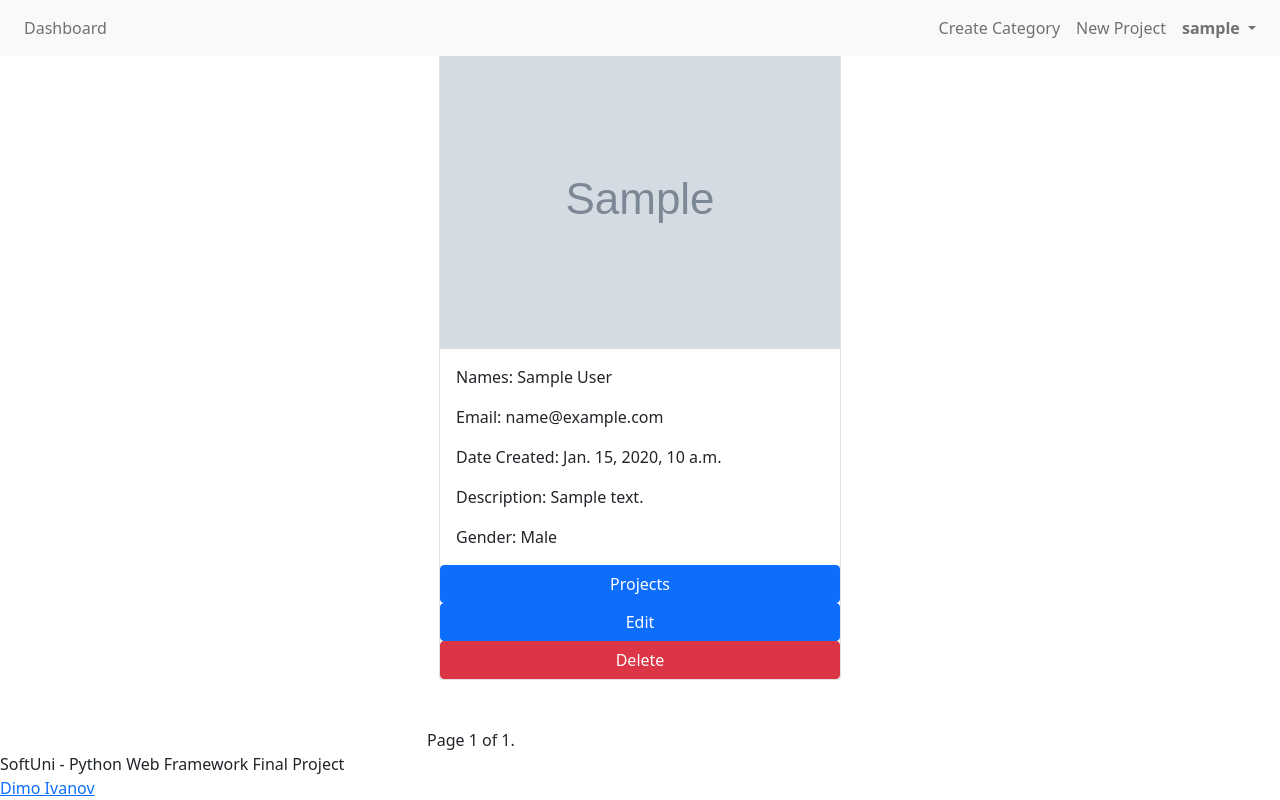
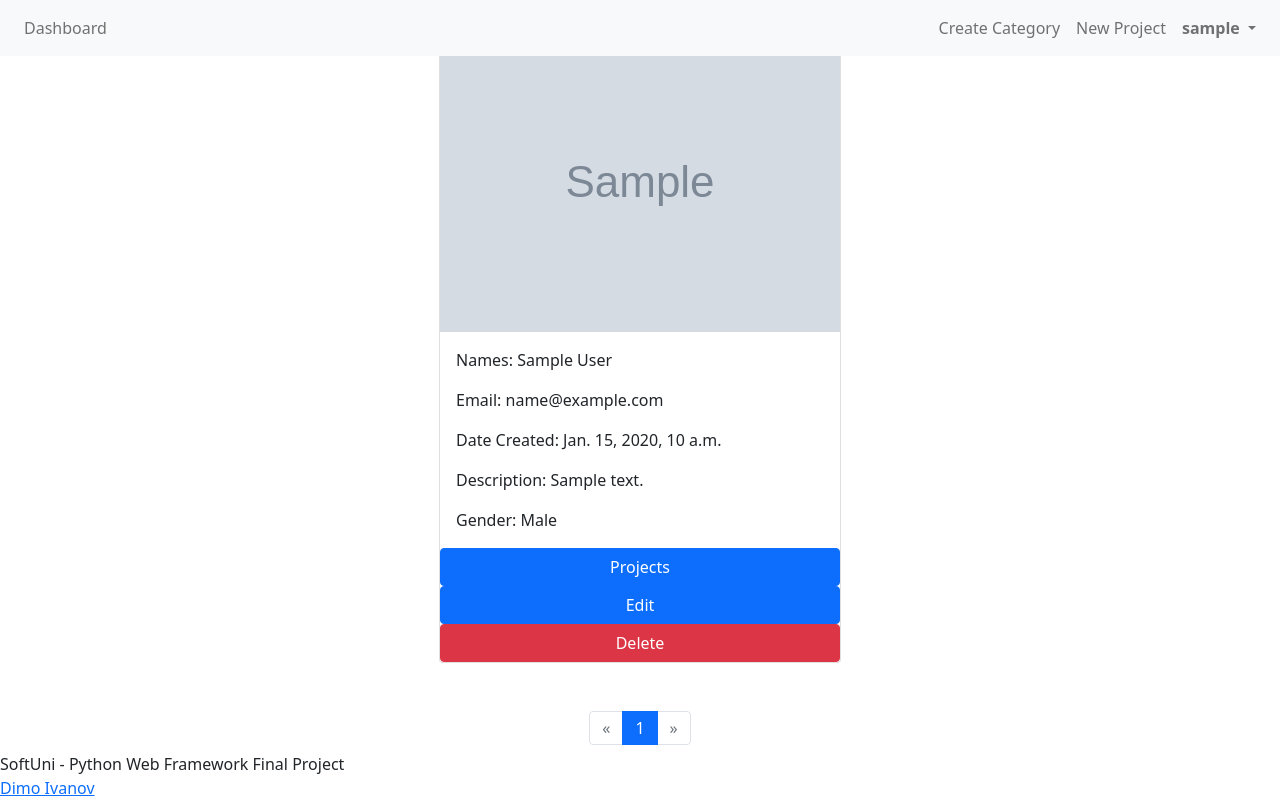
Before and after one commit to dimo-i/python-project-app, a Django app: page /accounts/all_profiles/ in a window 1280 px wide. Run offline with Django 4.2, Linux system fonts and the light colour scheme; a user stored in the database is signed in; tables that the repository leaves empty hold one stand-in row (values such as "Sample post"); grey boxes marked "Sample" are stand-in pictures; some libraries are stand-ins or nearby versions.

Commit message:
fix pagination+test

```diff
--- a/progress_app/progress_app/accounts/views.py
+++ b/progress_app/progress_app/accounts/views.py
@@ -90,11 +90,6 @@ class ShowAllProfilesPageView(auth_mixin.LoginRequiredMixin, SuperUserCheck, vie
     context_object_name = 'profiles'
     paginate_by = 3
 
-    def get_context_data(self, **kwargs):
-        context = super().get_context_data(**kwargs)
-        context['profiles'] = Profile.objects.all()
-        return context
-
 
 
 class ChangePasswordPageView(auth_mixin.LoginRequiredMixin, auth_views.PasswordChangeView):
--- a/progress_app/templates/main/admin_all_profiles.html
+++ b/progress_app/templates/main/admin_all_profiles.html
@@ -24,28 +24,31 @@
                 </div>
             </div>
 
-        <div class="pagination">
-    <span class="step-links">
-        {% if page_obj.has_previous %}
-            <a href="?page=1">&laquo; first</a>
-            <a href="?page={{ page_obj.previous_page_number }}">previous</a>
+                  <ul class="pagination justify-content-center flex-wrap mt-2 mb-4">
+    {% if page_obj.has_previous %}
+        <li class="page-item"><a class="page-link" href="?page={{ page_obj.previous_page_number }}">&laquo;</a></li>
+    {% else %}
+        <li class="disabled page-item"><span class="page-link">&laquo;</span></li>
+    {% endif %}
+    {% for i in page_range|default_if_none:page_obj.paginator.get_elided_page_range %}
+        {% if page_obj.number == i %}
+            <li class="active page-item"><span class="page-link">{{ i }} <span class="sr-only">(current)</span></span>
+            </li>
+        {% else %}
+            {% if i == page_obj.paginator.ELLIPSIS %}
+                <li class="page-item"><span class="page-link">{{ i }}</span></li>
+            {% else %}
+                <li class="page-item"><a class="page-link" href="?page={{ i }}">{{ i }}</a></li>
+            {% endif %}
         {% endif %}
+    {% endfor %}
+    {% if page_obj.has_next %}
+        <li class="page-item"><a class="page-link" href="?page={{ page_obj.next_page_number }}">&raquo;</a></li>
+    {% else %}
+        <li class="disabled page-item"><span class="page-link">&raquo;</span></li>
+    {% endif %}
+</ul>
 
-        <span class="current">
-            Page {{ page_obj.number }} of {{ page_obj.paginator.num_pages }}.
-        </span>
-
-        {% if page_obj.has_next %}
-            <a href="?page={{ page_obj.next_page_number }}">next</a>
-            <a href="?page={{ page_obj.paginator.num_pages }}">last &raquo;</a>
-        {% endif %}
-    </span>
-        </div>
-        {% else %}
-            <div class="container mb-5">
-                <h2>No registered users at this stage...</h2>
-                <a href="{% url 'dashboard' %}" class="btn btn-primary">Go Back</a>
-            </div>
         {% endif %}
     </div>
 
```
Also changed, not shown: progress_app/progress_app/accounts/tests.py (+7 -1 lines), progress_app/templates/project/project_details_page.html (+7 -5 lines).
